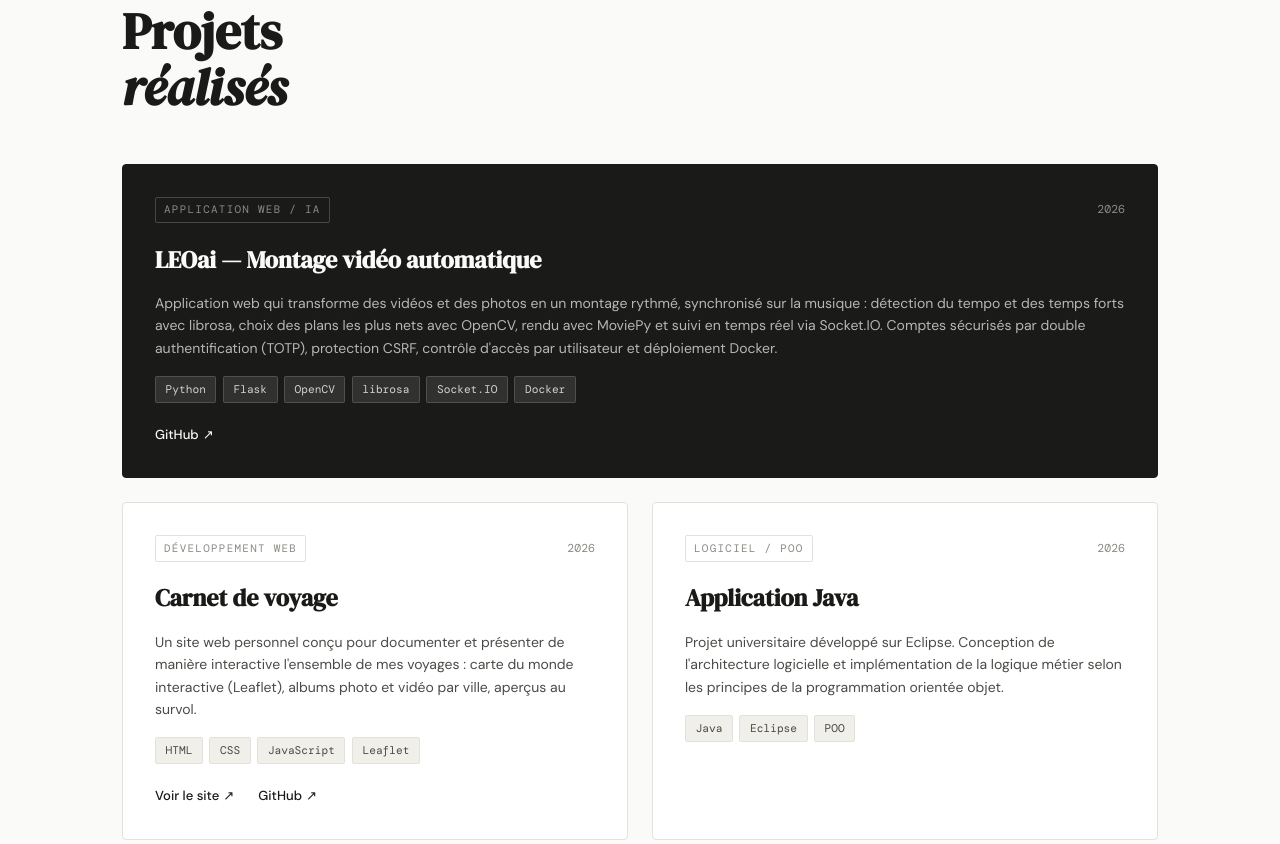
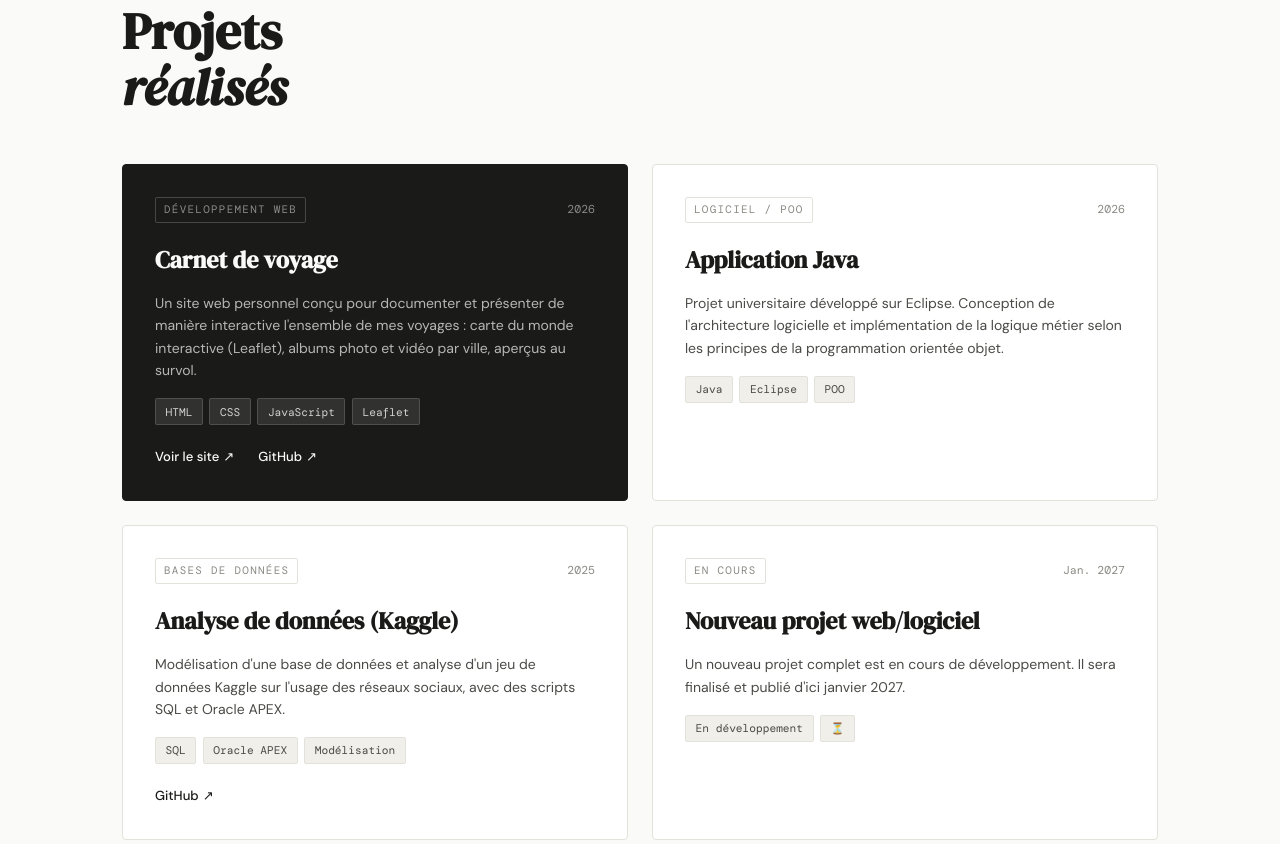
Before and after one commit to leomontourcy/portfolio, a plain HTML site: page index.html in a window 1280 px wide. Shown: the part 3561-4405 px from the top of the page. Drawn offline with nearby package versions, Linux system fonts and the light colour scheme.

Commit message:
Retire LEOai des projets et met le carnet de voyage en avant
Co-Authored-By: Claude Opus 5.5 <noreply@anthropic.com>
Claude-Session: https://claude.ai/code/session_012jrMJKdBqjgQXbgSmTG5vC

```diff
--- a/index.html
+++ b/index.html
@@ -237,23 +237,6 @@
       <div class="projects__grid">
 
         <article class="project-card project-card--featured">
-          <div class="project-card__meta">
-            <span class="project-tag" data-fr="Application web / IA" data-en="Web App / AI">Application web / IA</span>
-            <span class="project-year">2026</span>
-          </div>
-          <h3>LEOai — <span data-fr="Montage vidéo automatique" data-en="Automatic Video Editing">Montage vidéo automatique</span></h3>
-          <p data-fr="Application web qui transforme des vidéos et des photos en un montage rythmé, synchronisé sur la musique : détection du tempo et des temps forts avec librosa, choix des plans les plus nets avec OpenCV, rendu avec MoviePy et suivi en temps réel via Socket.IO. Comptes sécurisés par double authentification (TOTP), protection CSRF, contrôle d'accès par utilisateur et déploiement Docker."
-            data-en="Web application that turns videos and photos into a rhythmic edit synced to the music: tempo and beat detection with librosa, sharpest-shot selection with OpenCV, rendering with MoviePy and real-time progress via Socket.IO. Accounts secured with two-factor authentication (TOTP), CSRF protection, per-user access control and Docker deployment.">
-            Application web qui transforme des vidéos et des photos en un montage rythmé, synchronisé sur la musique : détection du tempo et des temps forts avec librosa, choix des plans les plus nets avec OpenCV, rendu avec MoviePy et suivi en temps réel via Socket.IO. Comptes sécurisés par double authentification (TOTP), protection CSRF, contrôle d'accès par utilisateur et déploiement Docker.</p>
-          <div class="project-card__tech">
-            <span>Python</span><span>Flask</span><span>OpenCV</span><span>librosa</span><span>Socket.IO</span><span>Docker</span>
-          </div>
-          <div class="project-card__links">
-            <a href="https://github.com/leomontourcy/mon_ia" target="_blank" rel="noopener" class="link-arrow">GitHub <span>↗</span></a>
-          </div>
-        </article>
-
-        <article class="project-card">
           <div class="project-card__meta">
             <span class="project-tag" data-fr="Développement web" data-en="Web Development">Développement web</span>
             <span class="project-year">2026</span>
--- a/style.css
+++ b/style.css
@@ -564,7 +564,6 @@ body {
   transform: translate(-2px, -2px);
 }
 .project-card--featured {
-  grid-column: span 2;
   background: var(--ink);
   color: var(--bg);
   border-color: var(--ink);
```
